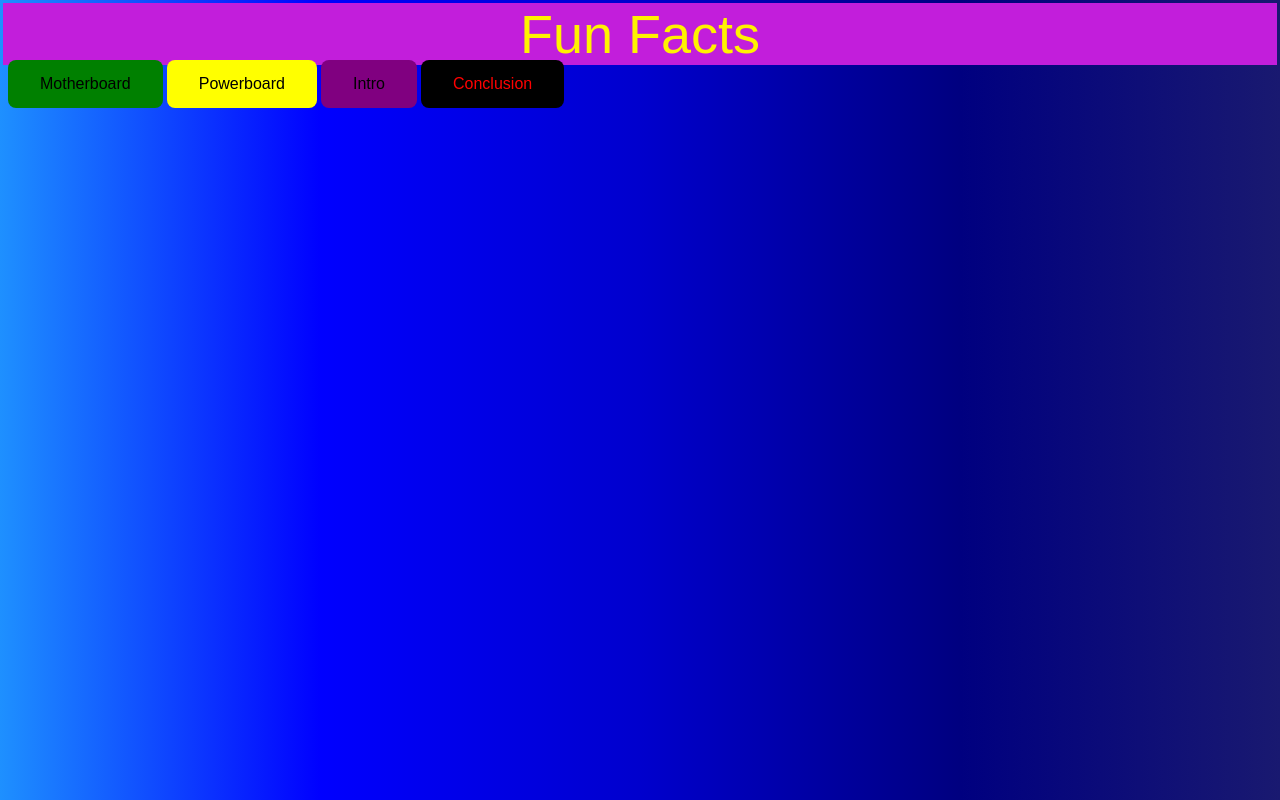
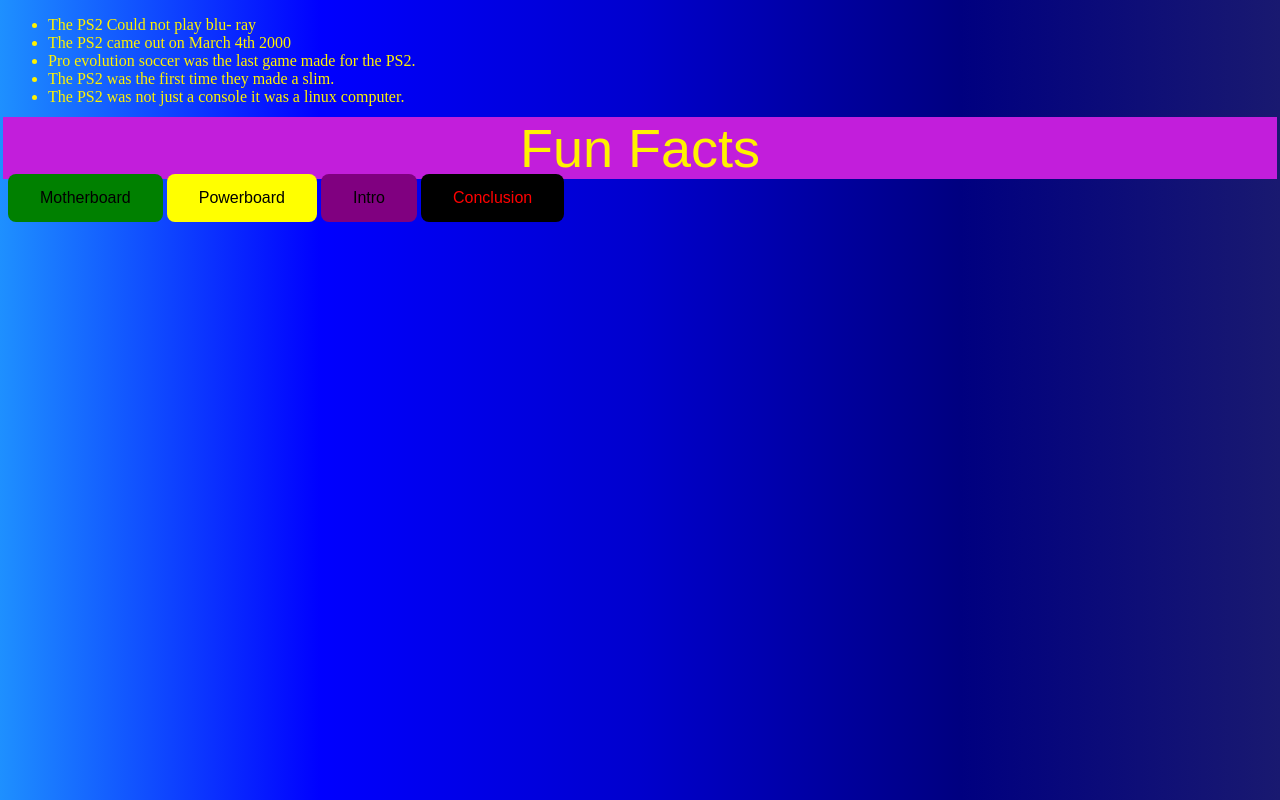
Before and after one commit to Stacyrose11/Stacyrose11.github.io, a plain HTML site: page funfacts.html in a window 1280 px wide. Drawn offline with Linux system fonts and the light colour scheme.

Commit message:
Update funfacts.html

```diff
--- a/funfacts.html
+++ b/funfacts.html
@@ -86,6 +86,12 @@
 </style>
 </head>
 <body>
+<ul><li>The PS2 Could not play blu- ray</li>
+<li>The PS2 came out on March 4th 2000</li>
+<li>Pro evolution soccer was the last game made for the PS2.</li>
+<li>The PS2 was the first time they made a slim.</li>
+<li>The PS2 was not just a console it was a linux computer.</li>
+</ul>
 <p id="header">Fun Facts</p>
 <a href="Motherboard.html"><button id="mbButton">Motherboard</button></a>
 <a href="Powerboard.html"><button id="pbButton">Powerboard</button></a>
```
